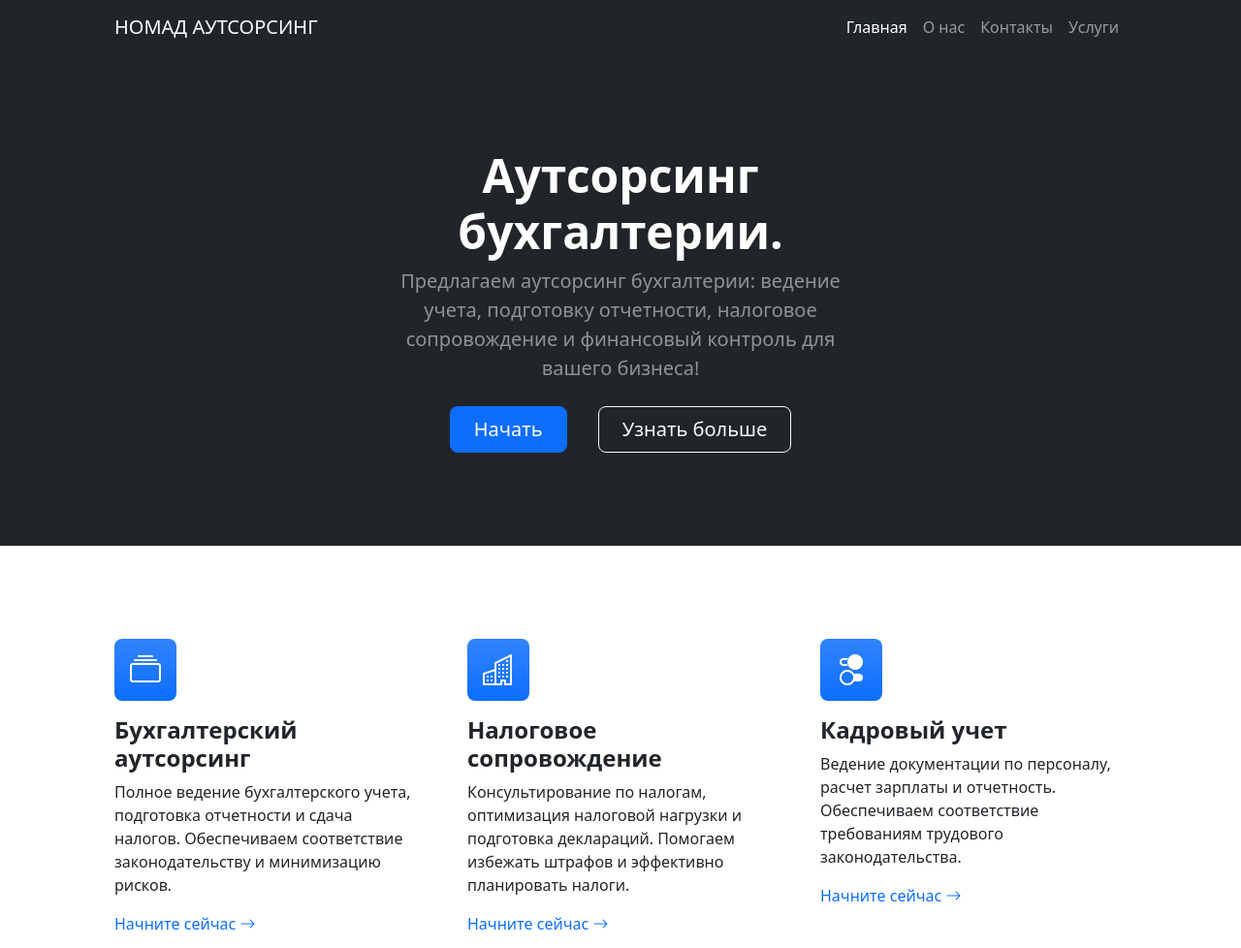
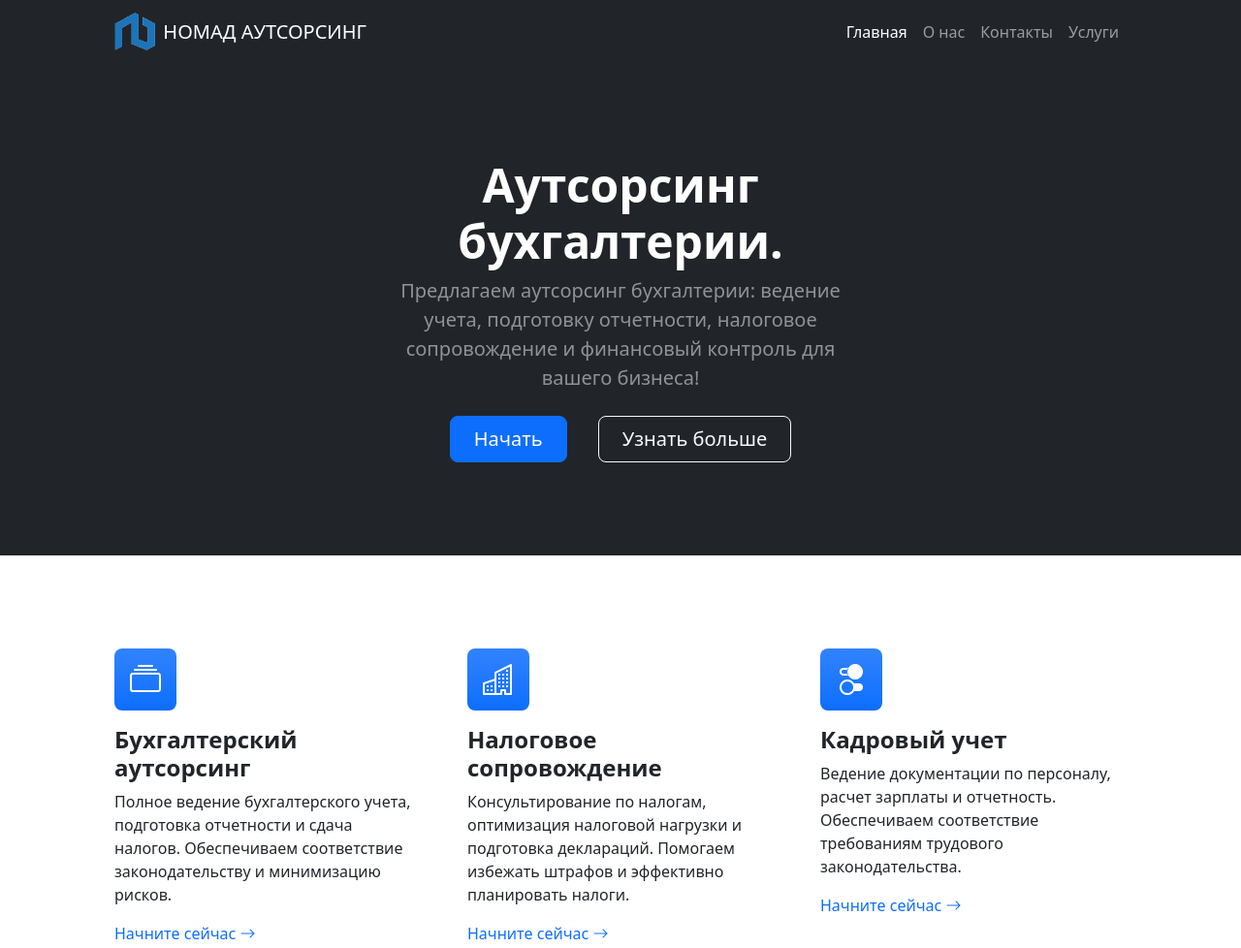
Before and after one commit to Chyngyz-UB/Nomad-Outsourcing, a plain HTML site: page index.html in a window 1280 px wide. Shown: the top 978 px of the page at 97% size. Drawn offline with nearby package versions, Linux system fonts and the light colour scheme.

Commit message:
Update index.html

```diff
--- a/index.html
+++ b/index.html
@@ -17,7 +17,11 @@
         <!-- Responsive navbar-->
         <nav class="navbar navbar-expand-lg navbar-dark bg-dark">
             <div class="container px-5">
-                <a class="navbar-brand" href="#!">НОМАД АУТСОРСИНГ</a>
+                <a class="navbar-brand d-flex align-items-center" href="#!">
+    <img src="assets/logo.png" alt="Логотип" height="40" class="me-2">
+    НОМАД АУТСОРСИНГ
+</a>
+
                 <button class="navbar-toggler" type="button" data-bs-toggle="collapse" data-bs-target="#navbarSupportedContent" aria-controls="navbarSupportedContent" aria-expanded="false" aria-label="Toggle navigation"><span class="navbar-toggler-icon"></span></button>
                 <div class="collapse navbar-collapse" id="navbarSupportedContent">
                     <ul class="navbar-nav ms-auto mb-2 mb-lg-0">
```
